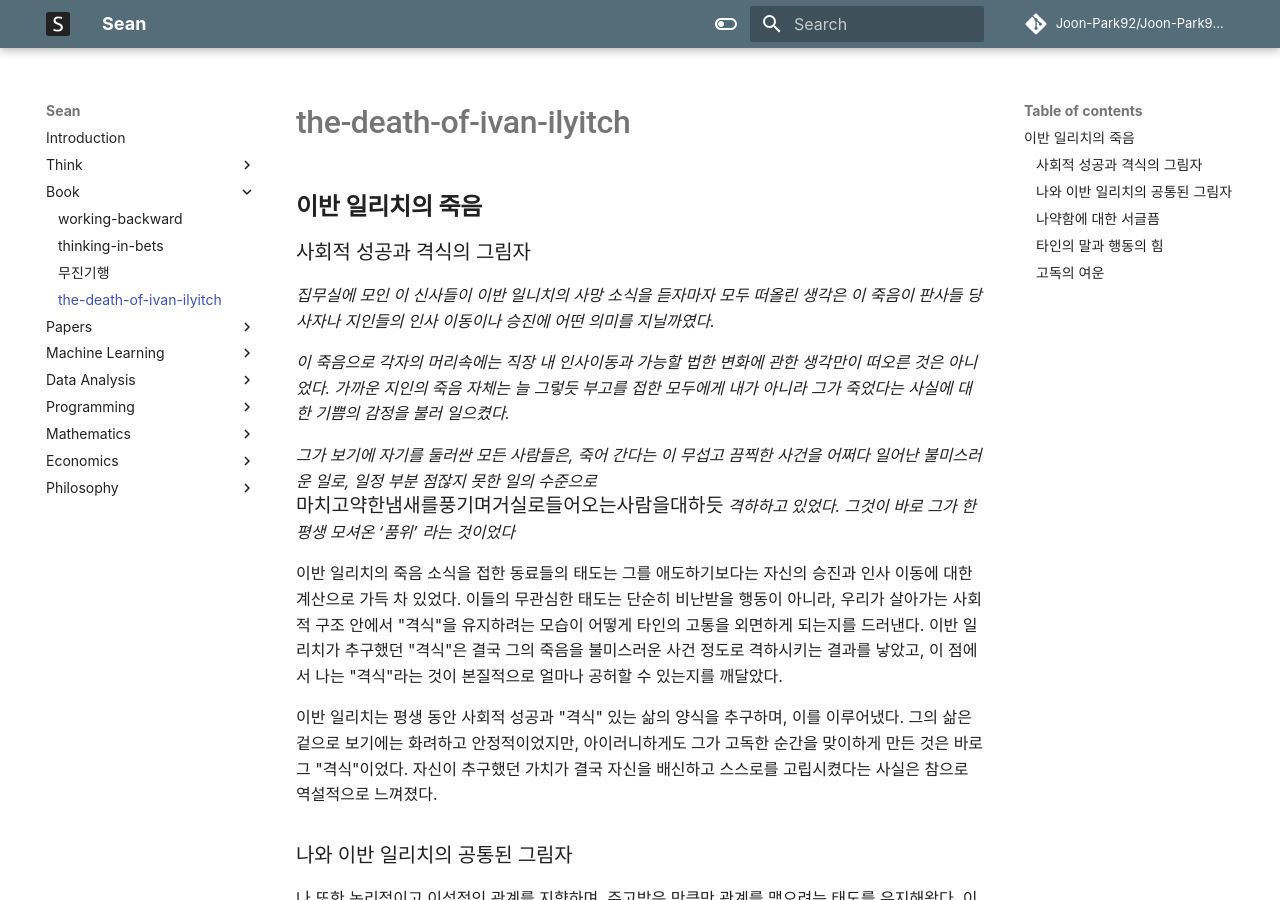
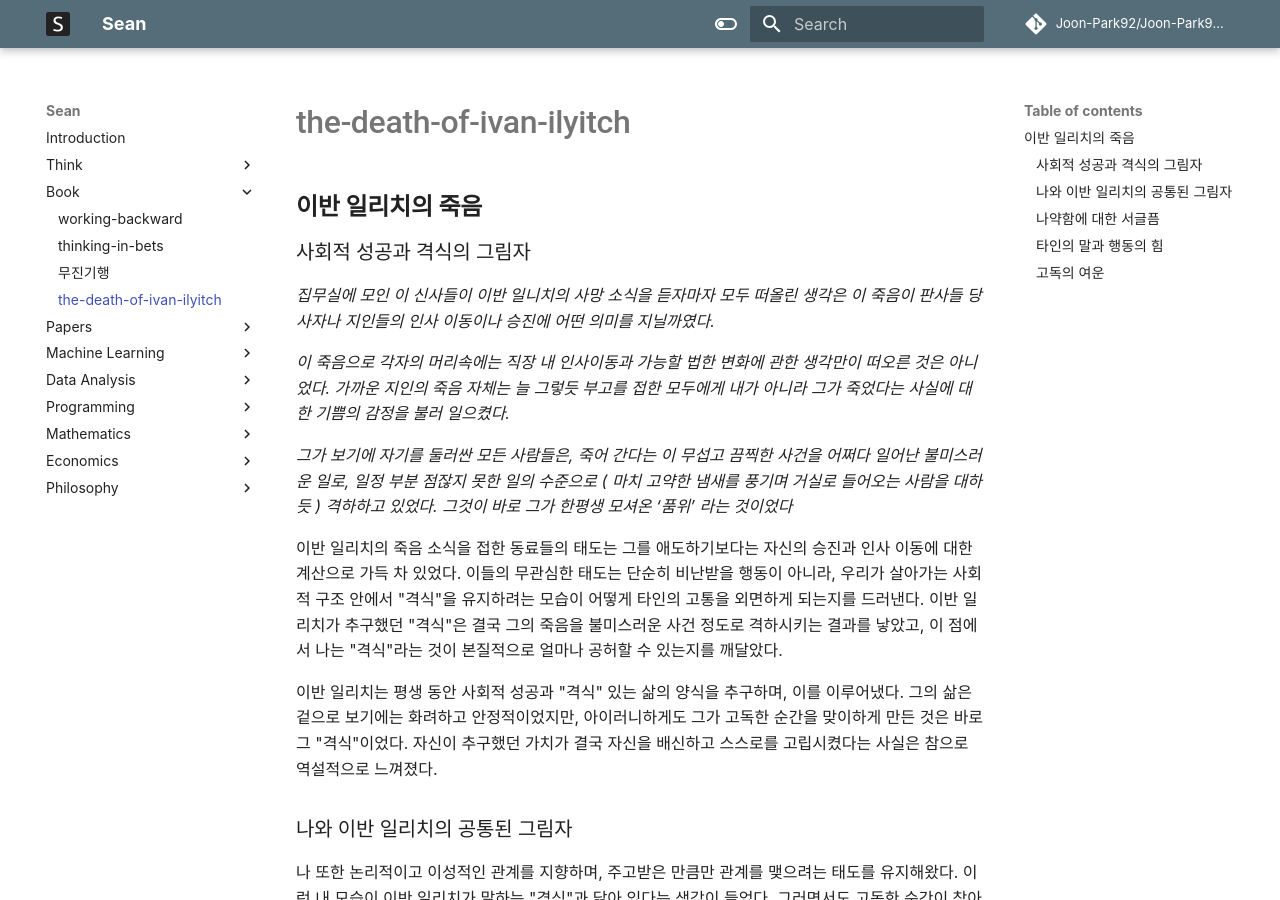
Before and after one commit to Joon-Park92/Joon-Park92.github.io, an MkDocs documentation site: the page built from docs/5542ecb9-6658-4096-9cdb-2ac15a54277a.md, in a window 1280 px wide and 900 px high. Built offline with MkDocs 1.6.1 and Material for MkDocs 9.7.7, drawn with Linux system fonts in a browser that asks for light colours; comment, search, counter and statistics services are not loaded.

Commit message:
Automatically sync files from knowledge #161

```diff
--- a/docs/5542ecb9-6658-4096-9cdb-2ac15a54277a.md
+++ b/docs/5542ecb9-6658-4096-9cdb-2ac15a54277a.md
@@ -6,7 +6,7 @@
 
 *이 죽음으로 각자의 머리속에는 직장 내 인사이동과 가능할 법한 변화에 관한 생각만이 떠오른 것은 아니었다. 가까운 지인의 죽음 자체는 늘 그렇듯 부고를 접한 모두에게 내가 아니라 그가 죽었다는 사실에 대한 기쁨의 감정을 불러 일으켰다.*
 
-*그가 보기에 자기를 둘러싼 모든 사람들은, 죽어 간다는 이 무섭고 끔찍한 사건을 어쩌다 일어난 불미스러운 일로, 일정 부분 점잖지 못한 일의 수준으로 \( 마치 고약한 냄새를 풍기며 거실로 들어오는 사람을 대하듯 \) 격하하고 있었다. 그것이 바로 그가 한평생 모셔온 ‘품위’ 라는 것이었다*
+*그가 보기에 자기를 둘러싼 모든 사람들은, 죽어 간다는 이 무섭고 끔찍한 사건을 어쩌다 일어난 불미스러운 일로, 일정 부분 점잖지 못한 일의 수준으로 ( 마치 고약한 냄새를 풍기며 거실로 들어오는 사람을 대하듯 ) 격하하고 있었다. 그것이 바로 그가 한평생 모셔온 ‘품위’ 라는 것이었다*
 
 이반 일리치의 죽음 소식을 접한 동료들의 태도는 그를 애도하기보다는 자신의 승진과 인사 이동에 대한 계산으로 가득 차 있었다. 이들의 무관심한 태도는 단순히 비난받을 행동이 아니라, 우리가 살아가는 사회적 구조 안에서 "격식"을 유지하려는 모습이 어떻게 타인의 고통을 외면하게 되는지를 드러낸다. 이반 일리치가 추구했던 "격식"은 결국 그의 죽음을 불미스러운 사건 정도로 격하시키는 결과를 낳았고, 이 점에서 나는 "격식"라는 것이 본질적으로 얼마나 공허할 수 있는지를 깨달았다.
 
```
